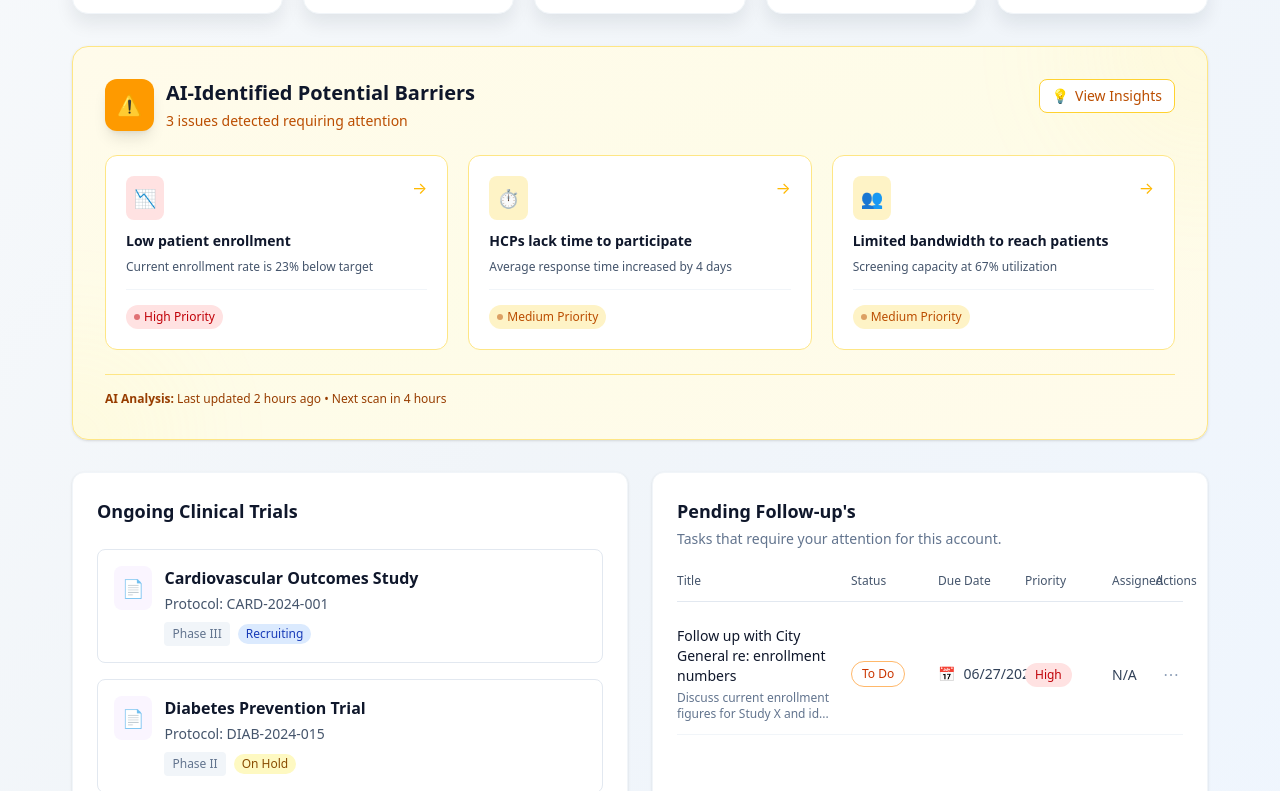
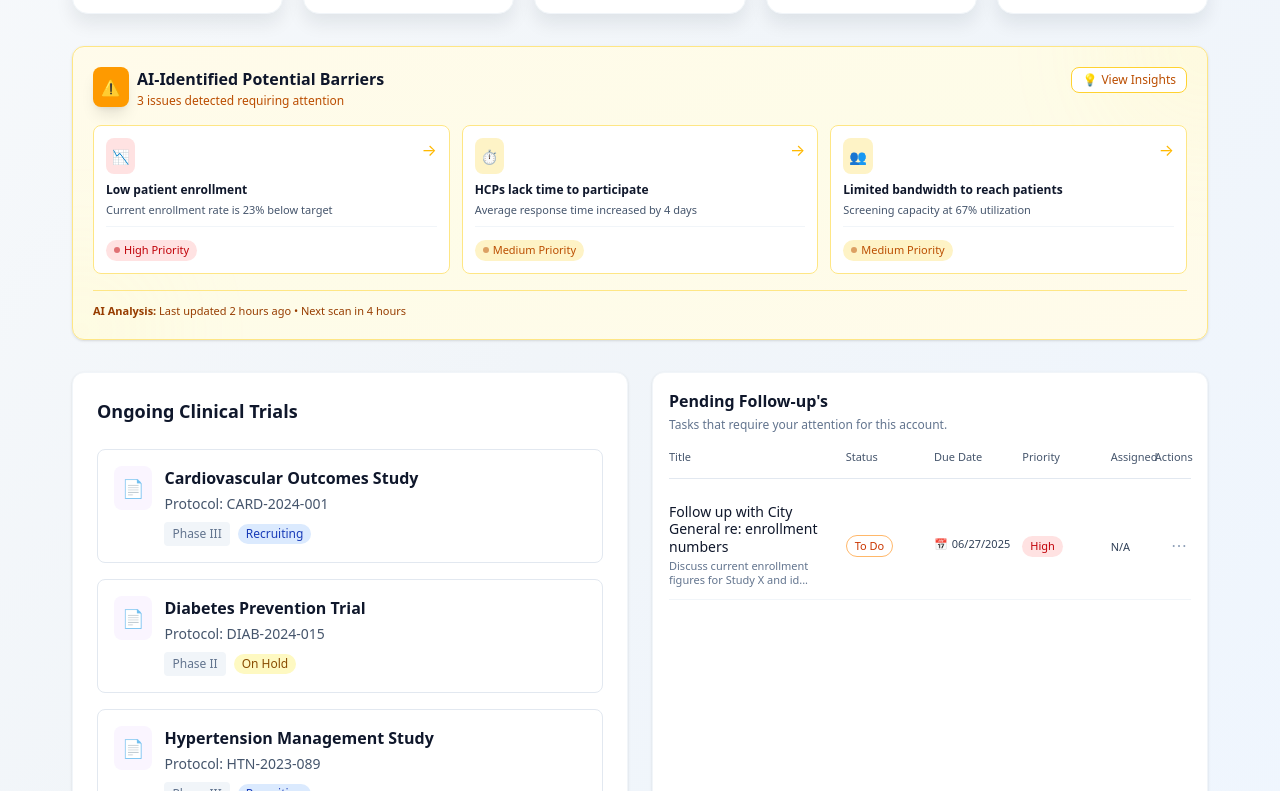
Before and after one commit to ashwinchembu/Enterprisehealthcaredashboarddesign, a Vue app in the folder vue-dashboard/: page / in a window 1280 px wide. Shown: the part 489-1280 px from the top of the page. Built offline with nearby package versions, Linux system fonts and the light colour scheme.

Commit message:
Fix High priority tag and layout for iPad (use sm: breakpoint at 640px)

```diff
--- a/vue-dashboard/src/components/AIBarriersCard.vue
+++ b/vue-dashboard/src/components/AIBarriersCard.vue
@@ -1,64 +1,64 @@
 <template>
-  <div class="relative overflow-hidden rounded-xl md:rounded-2xl border border-amber-200 bg-gradient-to-br from-amber-50 via-yellow-50 to-amber-50 p-4 md:p-6 lg:p-8 shadow-sm">
+  <div class="relative overflow-hidden rounded-xl border border-amber-200 bg-gradient-to-br from-amber-50 via-yellow-50 to-amber-50 p-4 sm:p-5 shadow-sm">
     <!-- Decorative background blurs -->
-    <div class="absolute -right-24 -top-24 md:-right-32 md:-top-32 h-48 w-48 md:h-64 md:w-64 rounded-full bg-amber-200 opacity-10 blur-3xl"></div>
-    <div class="absolute -bottom-16 -left-16 md:-bottom-24 md:-left-24 h-36 w-36 md:h-48 md:w-48 rounded-full bg-yellow-200 opacity-10 blur-3xl"></div>
+    <div class="absolute -right-24 -top-24 h-48 w-48 rounded-full bg-amber-200 opacity-10 blur-3xl"></div>
+    <div class="absolute -bottom-16 -left-16 h-36 w-36 rounded-full bg-yellow-200 opacity-10 blur-3xl"></div>
 
     <div class="relative z-10">
       <!-- Header -->
-      <div class="mb-4 md:mb-6 flex flex-col sm:flex-row sm:items-start sm:justify-between gap-3">
-        <div class="flex items-start gap-2 md:gap-3">
-          <div class="rounded-lg md:rounded-xl bg-amber-500 p-2 md:p-3 shadow-lg shrink-0">
-            <span class="text-base md:text-xl">⚠️</span>
+      <div class="mb-4 flex flex-col sm:flex-row sm:items-start sm:justify-between gap-3">
+        <div class="flex items-start gap-2">
+          <div class="rounded-lg bg-amber-500 p-2 shadow-lg shrink-0">
+            <span class="text-base">⚠️</span>
           </div>
           <div>
-            <h3 class="mb-0.5 md:mb-1 text-base md:text-xl font-bold text-slate-900">AI-Identified Potential Barriers</h3>
-            <p class="text-xs md:text-sm font-medium text-amber-700">3 issues detected requiring attention</p>
+            <h3 class="mb-0.5 text-base font-bold text-slate-900">AI-Identified Potential Barriers</h3>
+            <p class="text-xs font-medium text-amber-700">3 issues detected requiring attention</p>
           </div>
         </div>
-        <button class="flex items-center justify-center gap-1 md:gap-1.5 rounded-lg border border-amber-300 bg-white px-2.5 py-1 md:px-3 md:py-1.5 text-xs md:text-sm font-medium text-amber-700 transition-all hover:bg-amber-50 shrink-0">
+        <button class="flex items-center justify-center gap-1 rounded-lg border border-amber-300 bg-white px-2.5 py-1 text-xs font-medium text-amber-700 transition-all hover:bg-amber-50 shrink-0">
           <span>💡</span>
           View Insights
         </button>
       </div>
 
-      <!-- Barriers Grid -->
-      <div class="grid grid-cols-1 gap-3 md:gap-4 lg:gap-5 md:grid-cols-3">
+      <!-- Barriers Grid - 3 columns on tablet+ -->
+      <div class="grid grid-cols-1 gap-3 sm:grid-cols-3">
         <div
           v-for="(barrier, index) in barriers"
           :key="index"
-          class="group cursor-pointer rounded-lg md:rounded-xl border border-amber-200 bg-white p-3 md:p-4 lg:p-5 transition-all duration-200 hover:border-amber-300 hover:shadow-md"
+          class="group cursor-pointer rounded-lg border border-amber-200 bg-white p-3 transition-all duration-200 hover:border-amber-300 hover:shadow-md"
         >
-          <div class="mb-2 md:mb-3 flex items-start justify-between">
+          <div class="mb-2 flex items-start justify-between">
             <div
               :class="[
-                'rounded-lg p-1.5 md:p-2',
+                'rounded-lg p-1.5',
                 barrier.severity === 'high' ? 'bg-red-100' : 'bg-amber-100'
               ]"
             >
-              <span class="text-sm md:text-lg">{{ barrier.icon }}</span>
+              <span class="text-sm">{{ barrier.icon }}</span>
             </div>
             <span class="text-amber-400 transition-all group-hover:translate-x-1 group-hover:text-amber-600">→</span>
           </div>
 
-          <h4 class="mb-1 md:mb-2 text-xs md:text-sm font-semibold leading-tight text-slate-900">
+          <h4 class="mb-1 text-xs font-semibold leading-tight text-slate-900">
             {{ barrier.title }}
           </h4>
 
-          <p class="text-[10px] md:text-xs leading-relaxed text-slate-600">
+          <p class="text-[11px] leading-relaxed text-slate-600">
             {{ barrier.description }}
           </p>
 
-          <div class="mt-2 md:mt-3 border-t border-slate-100 pt-2 md:pt-3">
+          <div class="mt-2 border-t border-slate-100 pt-2">
             <span
               :class="[
-                'inline-flex items-center gap-1 rounded-full px-1.5 py-0.5 md:px-2 md:py-1 text-[10px] md:text-xs font-medium',
+                'inline-flex items-center gap-1 rounded-full px-2 py-0.5 text-[11px] font-medium whitespace-nowrap',
                 barrier.severity === 'high'
                   ? 'bg-red-100 text-red-700'
                   : 'bg-amber-100 text-amber-700'
               ]"
             >
-              <span class="h-1 w-1 md:h-1.5 md:w-1.5 animate-pulse rounded-full bg-current"></span>
+              <span class="h-1.5 w-1.5 animate-pulse rounded-full bg-current"></span>
               {{ barrier.severity === 'high' ? 'High Priority' : 'Medium Priority' }}
             </span>
           </div>
@@ -66,8 +66,8 @@
       </div>
 
       <!-- Footer -->
-      <div class="mt-4 md:mt-6 border-t border-amber-200 pt-3 md:pt-4">
-        <p class="text-[10px] md:text-xs text-amber-800">
+      <div class="mt-4 border-t border-amber-200 pt-3">
+        <p class="text-[11px] text-amber-800">
           <span class="font-semibold">AI Analysis:</span> Last updated 2 hours ago • Next scan in 4 hours
         </p>
       </div>
--- a/vue-dashboard/src/components/PendingFollowUp.vue
+++ b/vue-dashboard/src/components/PendingFollowUp.vue
@@ -1,11 +1,11 @@
 <template>
-  <div class="rounded-xl border border-slate-100 bg-white p-4 md:p-6 shadow-sm">
-    <h3 class="mb-0.5 md:mb-1 text-base md:text-lg font-semibold text-slate-900">Pending Follow-up's</h3>
-    <p class="mb-4 md:mb-6 text-xs md:text-sm text-slate-500">Tasks that require your attention for this account.</p>
+  <div class="rounded-xl border border-slate-100 bg-white p-4 shadow-sm">
+    <h3 class="mb-1 text-base font-semibold text-slate-900">Pending Follow-up's</h3>
+    <p class="mb-4 text-xs text-slate-500">Tasks that require your attention for this account.</p>
 
-    <!-- Table Header - Hidden on mobile, shown on tablet+ -->
-    <div class="hidden md:block mb-3 border-b border-slate-200 pb-3">
-      <div class="grid grid-cols-12 gap-4 text-xs font-medium text-slate-600">
+    <!-- Table Header - Show on tablet+ (640px) -->
+    <div class="hidden sm:block mb-3 border-b border-slate-200 pb-3">
+      <div class="grid grid-cols-12 gap-2 text-[11px] font-medium text-slate-600">
         <div class="col-span-4">Title</div>
         <div class="col-span-2">Status</div>
         <div class="col-span-2">Due Date</div>
@@ -15,35 +15,35 @@
       </div>
     </div>
 
-    <!-- Task Row - Desktop -->
-    <div class="hidden md:block border-b border-slate-100 py-3">
-      <div class="grid grid-cols-12 items-center gap-4">
+    <!-- Task Row - Tablet/Desktop -->
+    <div class="hidden sm:block border-b border-slate-100 py-3">
+      <div class="grid grid-cols-12 items-center gap-2">
         <div class="col-span-4">
-          <div class="mb-1 text-sm font-medium text-slate-900">
+          <div class="mb-1 text-sm font-medium text-slate-900 leading-tight">
             Follow up with City General re: enrollment numbers
           </div>
-          <div class="text-xs text-slate-500">
+          <div class="text-[11px] text-slate-500 leading-tight">
             Discuss current enrollment figures for Study X and id...
           </div>
         </div>
         <div class="col-span-2">
-          <span class="inline-flex items-center rounded-full border border-orange-300 bg-white px-2.5 py-1 text-xs font-medium text-orange-700">
+          <span class="inline-flex items-center rounded-full border border-orange-300 bg-white px-2 py-0.5 text-[11px] font-medium text-orange-700 whitespace-nowrap">
             To Do
           </span>
         </div>
         <div class="col-span-2">
-          <div class="flex items-center gap-2 text-sm text-slate-700">
+          <div class="flex items-center gap-1 text-[11px] text-slate-700">
             <span>📅</span>
             06/27/2025
           </div>
         </div>
         <div class="col-span-2">
-          <span class="inline-flex items-center rounded-full bg-red-100 px-2.5 py-1 text-xs font-medium text-red-700">
+          <span class="inline-flex items-center rounded-full bg-red-100 px-2 py-0.5 text-[11px] font-medium text-red-700 whitespace-nowrap">
             High
           </span>
         </div>
         <div class="col-span-1">
-          <span class="text-sm text-slate-700">N/A</span>
+          <span class="text-[11px] text-slate-700">N/A</span>
         </div>
         <div class="col-span-1 flex justify-end">
           <button class="rounded p-1 hover:bg-slate-100">
@@ -53,8 +53,8 @@
       </div>
     </div>
 
-    <!-- Task Row - Mobile Card Layout -->
-    <div class="md:hidden space-y-3">
+    <!-- Task Row - Mobile Card Layout (below 640px) -->
+    <div class="sm:hidden space-y-3">
       <div class="rounded-lg border border-slate-200 p-3">
         <div class="flex items-start justify-between mb-2">
           <div class="text-sm font-medium text-slate-900 flex-1 pr-2">
```
